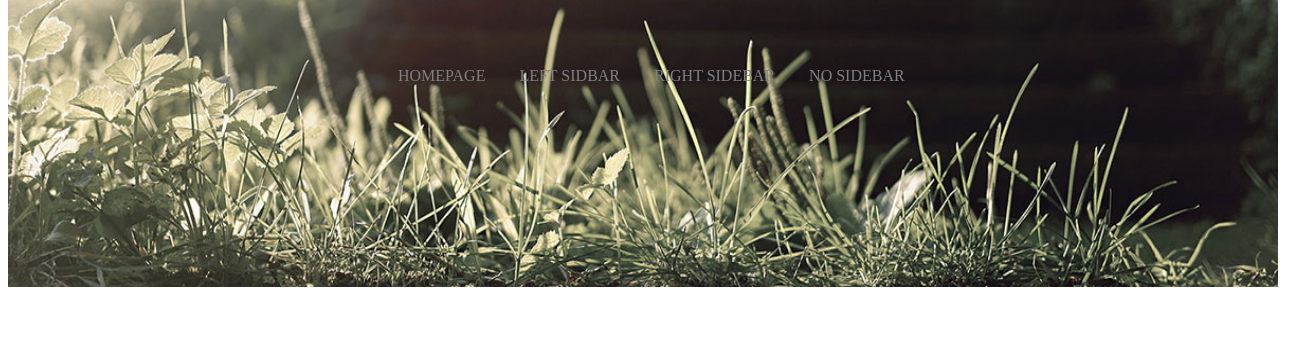
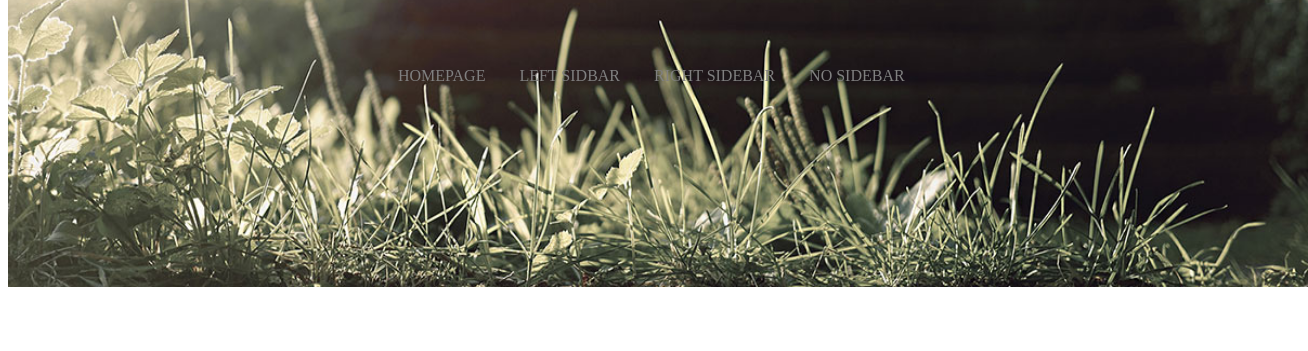
Before and after one commit to RodrigoJorge12/RodrigoJorge12.github.io, a plain HTML site: page lab2/diagramação2.html in a window 1280 px wide. Shown: the part 271-622 px from the top of the page, 1308 px wide, since content can reach past the window. Drawn offline with Linux system fonts and the light colour scheme.

Commit message:
alteração para resolução padrao de notebook

```diff
--- a/lab2/diagramação2.css
+++ b/lab2/diagramação2.css
@@ -4,7 +4,7 @@
 }
 .banner{
     position: absolute;
-    width: 1270px;
+    width: 1300px;
     height: 550px;
 }
 .escritaCabecalho{
```
